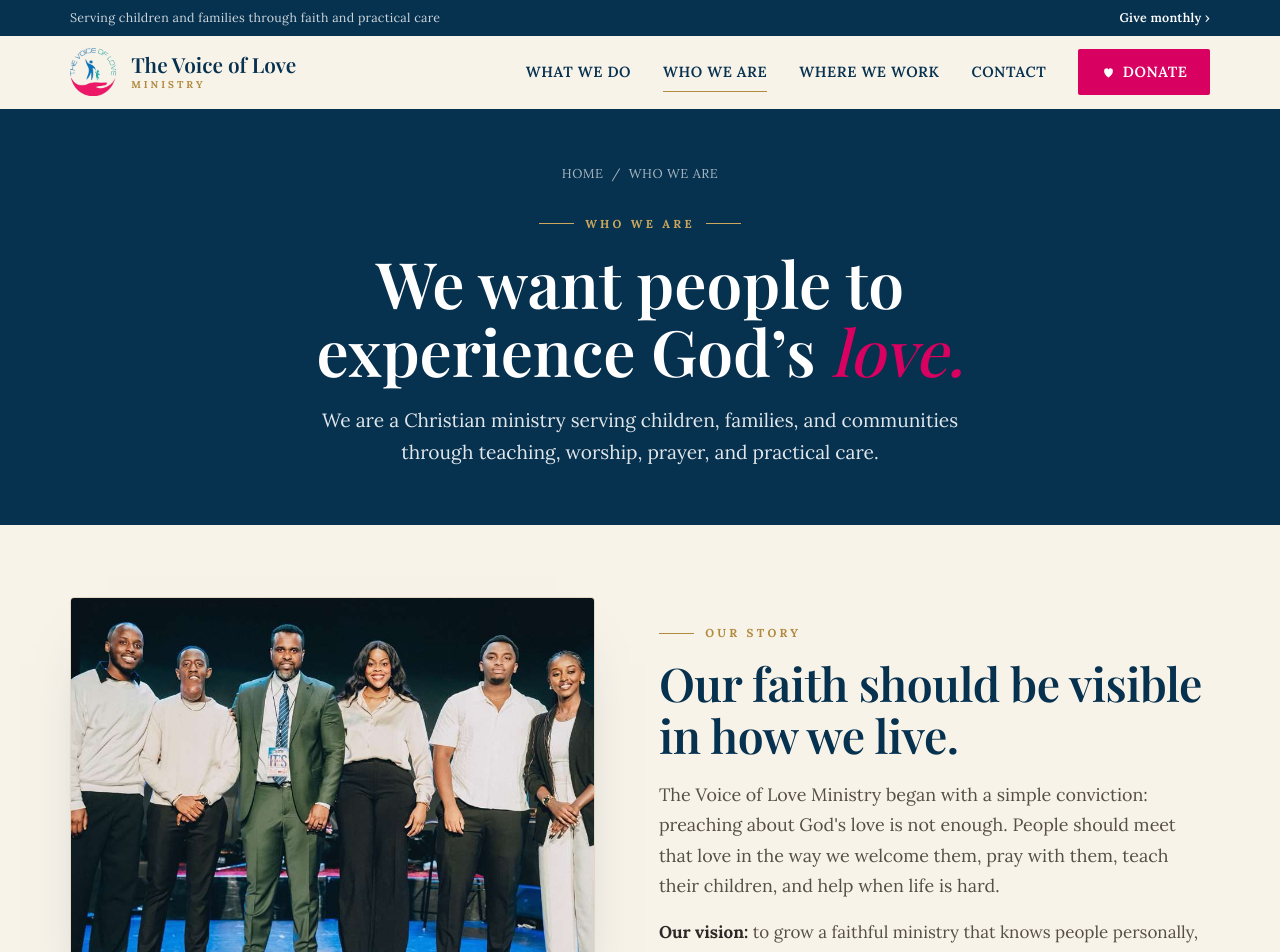
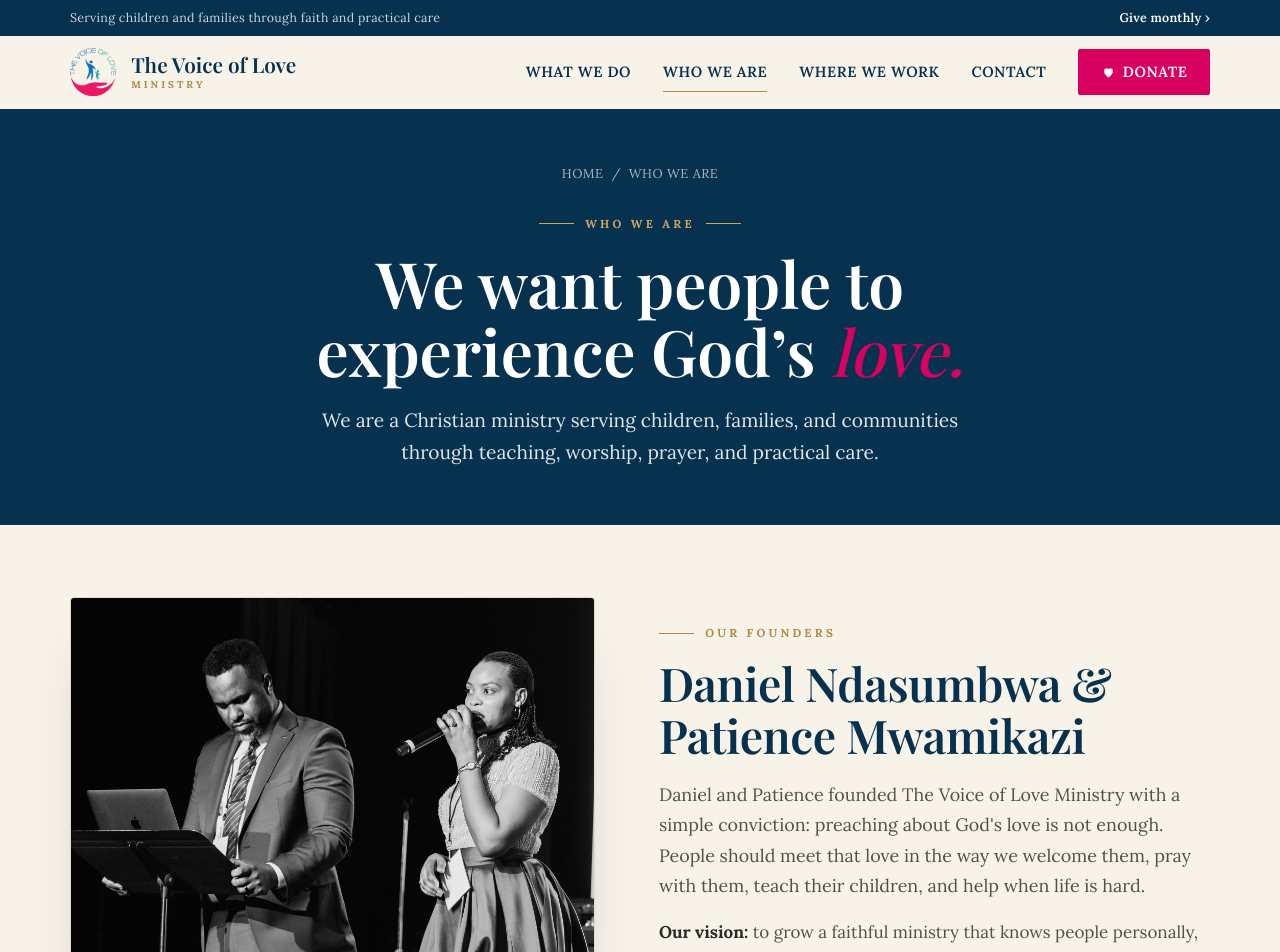
Before and after one commit to luckyusY/voiceofloveministry, a Next.js app: page /about in a window 1280 px wide. Shown: the top 952 px of the page. Built offline with nearby package versions, Linux system fonts and the light colour scheme.

Commit message:
Add founders and ministry contact details

```diff
--- a/app/about/page.tsx
+++ b/app/about/page.tsx
@@ -56,16 +56,20 @@ export default function AboutPage() {
             <div className={s.split}>
               <Reveal className={s.splitMedia}>
                 {/* eslint-disable-next-line @next/next/no-img-element */}
-                <img src="/images/leaders.jpg" alt="The Voice of Love leadership" loading="lazy" />
+                <img
+                  src="/images/founders.jpg"
+                  alt="Founders Daniel Ndasumbwa and Patience Mwamikazi serving together"
+                  loading="lazy"
+                />
               </Reveal>
               <Reveal delay={100}>
-                <span className={s.kicker}>Our story</span>
-                <h2 className={s.h2}>Our faith should be visible in how we live.</h2>
+                <span className={s.kicker}>Our founders</span>
+                <h2 className={s.h2}>Daniel Ndasumbwa &amp; Patience Mwamikazi</h2>
                 <p className={s.lead}>
-                  The Voice of Love Ministry began with a simple conviction:
-                  preaching about God's love is not enough. People should meet
-                  that love in the way we welcome them, pray with them, teach
-                  their children, and help when life is hard.
+                  Daniel and Patience founded The Voice of Love Ministry with a
+                  simple conviction: preaching about God's love is not enough.
+                  People should meet that love in the way we welcome them, pray
+                  with them, teach their children, and help when life is hard.
                 </p>
                 <p style={{ marginTop: "1.1rem", color: "var(--ink-soft)" }}>
                   <strong style={{ color: "var(--ink)" }}>Our vision:</strong> to
--- a/app/components/Footer.tsx
+++ b/app/components/Footer.tsx
@@ -48,6 +48,11 @@ export default function Footer() {
               A Christian ministry serving children and families through
               teaching, worship, prayer, and practical care.
             </p>
+            <p>
+              <a href="mailto:Danymuhinda1@gmail.com">Danymuhinda1@gmail.com</a>
+              <br />
+              <a href="tel:+15209069946">+1 (520) 906-9946</a>
+            </p>
             <div className={styles.socials}>
               <a href="#" aria-label="Facebook">Facebook</a>
               <a href="#" aria-label="Instagram">Instagram</a>
--- a/app/ui.module.css
+++ b/app/ui.module.css
@@ -185,6 +185,8 @@
 .footerBrand .brand { margin-bottom: 1rem; }
 .footerBrand .brandText { color: #fff; }
 .footerBrand p { font-size: .95rem; max-width: 36ch; line-height: 1.6; }
+.footerBrand > p + p { margin-top: .8rem; }
+.footerBrand p a:hover { color: #fff; }
 .socials { display: flex; gap: 1.2rem; margin-top: 1.2rem; }
 .socials a { font-family: var(--font-body); font-size: .82rem; font-weight: 600; letter-spacing: .04em; text-transform: uppercase; color: rgba(255,255,255,.8); }
 .socials a:hover { color: var(--gold-soft); }
```
Also changed, not shown: app/contact/page.tsx (+12 -0 lines), public/images/founders.jpg (added).
